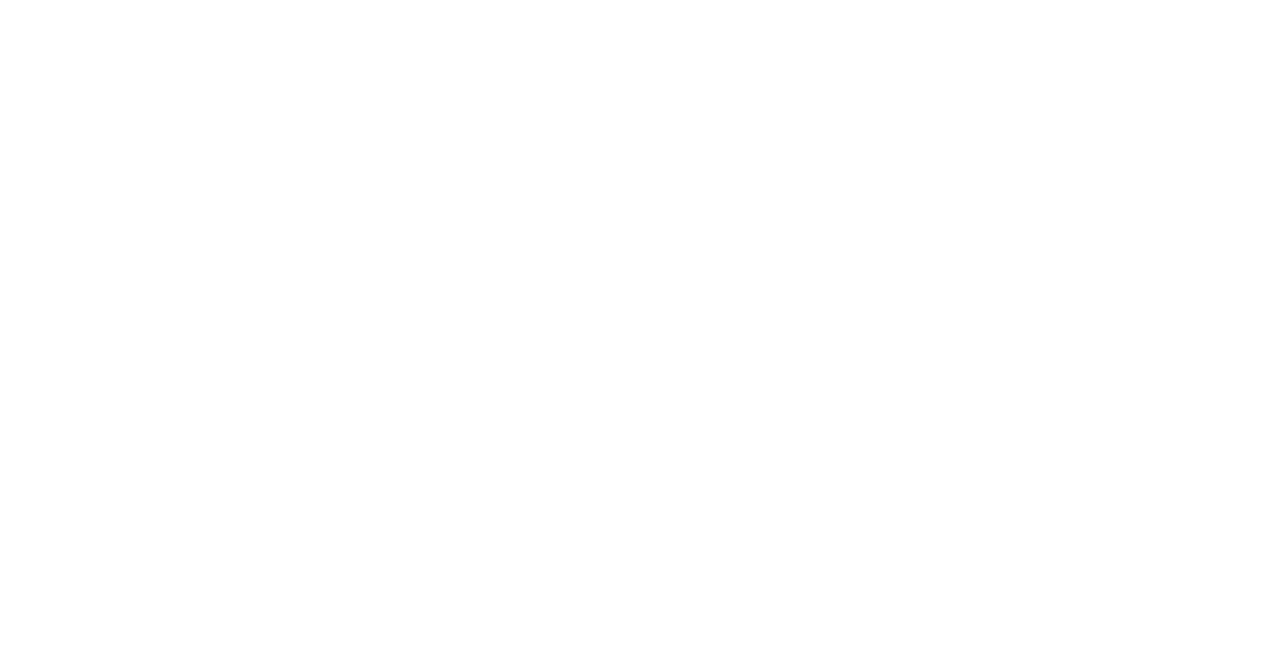
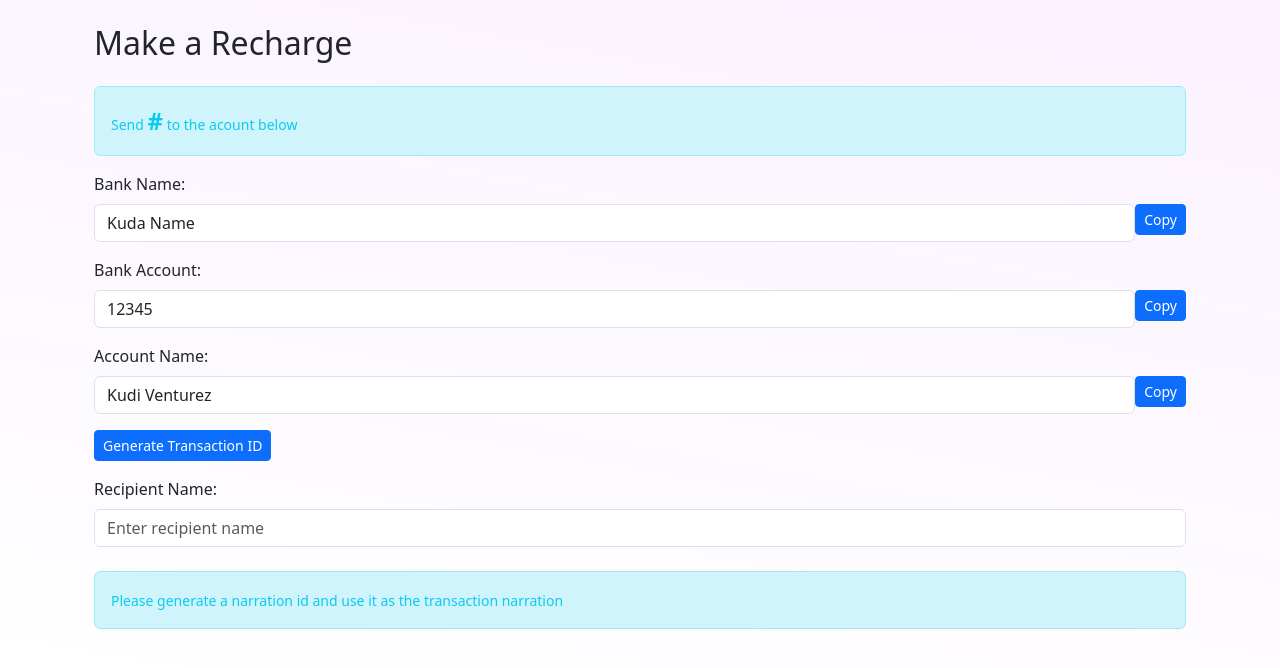
Before and after one commit to Sheriff10/mall, a React (Create React App) app: page /payment in a window 1280 px wide. Before the commit this address had no page. Shown: the top 668 px of the page. Built offline with nearby package versions, Linux system fonts and the light colour scheme.

Commit message:
that's all

```diff
--- a/package.json
+++ b/package.json
@@ -8,6 +8,7 @@
     "@testing-library/user-event": "^13.5.0",
     "axios": "^1.5.0",
     "react": "^18.2.0",
+    "react-bootstrap": "^2.8.0",
     "react-dom": "^18.2.0",
     "react-icons": "^4.11.0",
     "react-router-dom": "^6.16.0",
--- a/src/App.js
+++ b/src/App.js
@@ -16,6 +16,7 @@
 import AccountDetails from "./pages/account-details";
 import BindCard from "./pages/bind-card";
 import ChangePassword from "./pages/change-password";
+import Payment from "./pages/payment";
 
 function App() {
    window.api = "http://localhost:5000";
@@ -38,6 +39,7 @@
             <Route path="/account-details" element={<AccountDetails />} />
             <Route path="/bind-card" element={<BindCard />} />
             <Route path="/change-password" element={<ChangePassword />} />
+            <Route path="/payment" element={<Payment />} />
          </Routes>
       </div>
    );
--- /dev/null
+++ b/src/pages/payment.jsx
@@ -0,0 +1,169 @@
+import axios from "axios";
+import React, { useEffect, useState } from "react";
+import Button from "react-bootstrap/Button";
+import Form from "react-bootstrap/Form";
+import { useNavigate } from "react-router-dom";
+
+function Payment() {
+   const [bankName, setBankName] = useState("Kuda Name"); // Replace with actual bank name
+   const [bankAccount, setBankAccount] = useState("12345"); // Replace with actual bank account
+   const [accountName, setAccountName] = useState("Kudi Venturez"); // Replace with actual account name
+   const [transactionId, setTransactionId] = useState("");
+   const [amount, setAmount] = useState(0);
+   const [sender_name, setSender_name] = useState("");
+
+   const generateTransactionId = () => {
+      // Generate a random transaction ID (You can replace this with your own logic)
+      const randomId = Math.random().toString(36).substring(7);
+      setTransactionId(randomId);
+   };
+   useEffect(() => {
+      getAmount();
+   }, []);
+
+   const navi = useNavigate();
+   const getAmount = () => {
+      const url = window.location.href;
+      const urlParams = new URLSearchParams(url.split("?")[1]); // Split the URL and get the query parameters
+      const url_amount = urlParams.get("amount"); // Get the value of the 'amount' parameter
+      if (url_amount == "") return navi("/recharge");
+
+      setAmount(url_amount);
+   };
+
+   const submit = async () => {
+      if (amount == "") return navi("/recharge");
+
+      try {
+         const phone = window.sessionStorage.getItem("phone");
+
+         const data = { narration: transactionId, amount, sender_name, phone };
+         const response = await axios.post(`${window.api}/recharge`, data);
+         console.log(response);
+         alert("Transaction Proccessing");
+         navi("/recharge-record");
+      } catch (error) {
+         console.log(error);
+      }
+   };
+
+   return (
+      <div className="container p-4">
+         <h2>Make a Recharge</h2>
+
+         <div className="text-wrap alert alert-info mt-4">
+            <small className="text-info">
+               Send <b className="fs-4">#{amount}</b> to the acount below
+            </small>
+         </div>
+
+         <div className="d-flex justify-content-between align-items-center mb-3">
+            {/* Bank Name */}
+            <Form.Group className="flex-grow-1 mr-2 mb-0">
+               <Form.Label>Bank Name:</Form.Label>
+               <Form.Control type="text" value={bankName} readOnly />
+            </Form.Group>
+            <Button
+               variant="primary"
+               className="mt-4"
+               size="sm"
+               onClick={() => navigator.clipboard.writeText(bankName)}
+            >
+               Copy
+            </Button>
+         </div>
+
+         <div className="d-flex justify-content-between align-items-center mb-3">
+            {/* Bank Account */}
+            <Form.Group className="flex-grow-1 mr-2 mb-0">
+               <Form.Label>Bank Account:</Form.Label>
+               <Form.Control type="text" value={bankAccount} readOnly />
+            </Form.Group>
+            <Button
+               variant="primary"
+               className="mt-4"
+               size="sm"
+               onClick={() => navigator.clipboard.writeText(bankAccount)}
+            >
+               Copy
+            </Button>
+         </div>
+
+         <div className="d-flex justify-content-between align-items-center mb-3">
+            {/* Account Name */}
+            <Form.Group className="flex-grow-1 mr-2 mb-0">
+               <Form.Label>Account Name:</Form.Label>
+               <Form.Control type="text" value={accountName} readOnly />
+            </Form.Group>
+            <Button
+               variant="primary"
+               className="mt-4"
+               size="sm"
+               onClick={() => navigator.clipboard.writeText(accountName)}
+            >
+               Copy
+            </Button>
+         </div>
+
+         <div className="mb-3">
+            {/* Generate Transaction ID */}
+            <Button variant="primary" size="sm" onClick={generateTransactionId}>
+               Generate Transaction ID
+            </Button>
+         </div>
+
+         {/* Transaction ID */}
+         {transactionId && (
+            <div className="d-flex justify-content-between align-items-center mb-3">
+               <Form.Group className="flex-grow-1 mr-2 mb-0">
+                  <Form.Label>Narraion:</Form.Label>
+                  <Form.Control type="text" value={transactionId} readOnly />
+               </Form.Group>
+               <Button
+                  variant="primary"
+                  className="mt-4"
+                  size="sm"
+                  onClick={() => navigator.clipboard.writeText(transactionId)}
+               >
+                  Copy
+               </Button>
+            </div>
+         )}
+
+         {/* Recipient Name Input */}
+         <Form.Group>
+            <Form.Label>Recipient Name:</Form.Label>
+            <Form.Control
+               type="text"
+               placeholder="Enter recipient name"
+               onChange={(e) => setSender_name(e.target.value)}
+               value={sender_name}
+            />
+         </Form.Group>
+
+         {transactionId == "" ? (
+            <div className="text-wrap alert alert-info mt-4">
+               <small className="text-info">
+                  Please generate a narration id and use it as the transaction
+                  narration{" "}
+               </small>
+            </div>
+         ) : (
+            ""
+         )}
+
+         {transactionId == "" ? (
+            ""
+         ) : (
+            <button
+               className="btn btn-purple w-100 rounded-pill p-2 btn-sm text-light mt-4"
+               onClick={submit}
+            >
+               I've paid already
+            </button>
+         )}
+      </div>
+   );
+}
+
+export default Payment;
--- a/src/pages/recharge.jsx
+++ b/src/pages/recharge.jsx
@@ -1,11 +1,13 @@
 import React, { useState } from "react";
 import { FaArrowLeft, FaCreditCard, FaPhone } from "react-icons/fa";
+import { useNavigate } from "react-router-dom";
 
 export default function Recharge() {
    const [amount, setAmount] = useState("");
    const amountArr = [
       1000, 3000, 5000, 10000, 50000, 100000, 300000, 500000, 1000000, 2000000,
    ];
+   const navi = useNavigate()
    return (
       <div className="recharge">
          <div className="header d-flex justify-content-between align-items-center p-3 text-light">
@@ -42,7 +44,7 @@
             {/* Recharge Box */}
             <div className="r-box mt-5">
                <div className="col-lg-3 p-3 rounded text-light rbk">
-                  <button className="btn btn-purple w-100 rounded  text-light mb-2">
+                  <button className="btn btn-purple w-100 rounded  text-light mb-2" onClick={() => navi(`/payment?amount=${amount}`)}>
                      {" "}
                      <FaCreditCard /> Recharge
                   </button>{" "}
```
Also changed, not shown: 1 other file (tests, documents, lock files or other folders).
